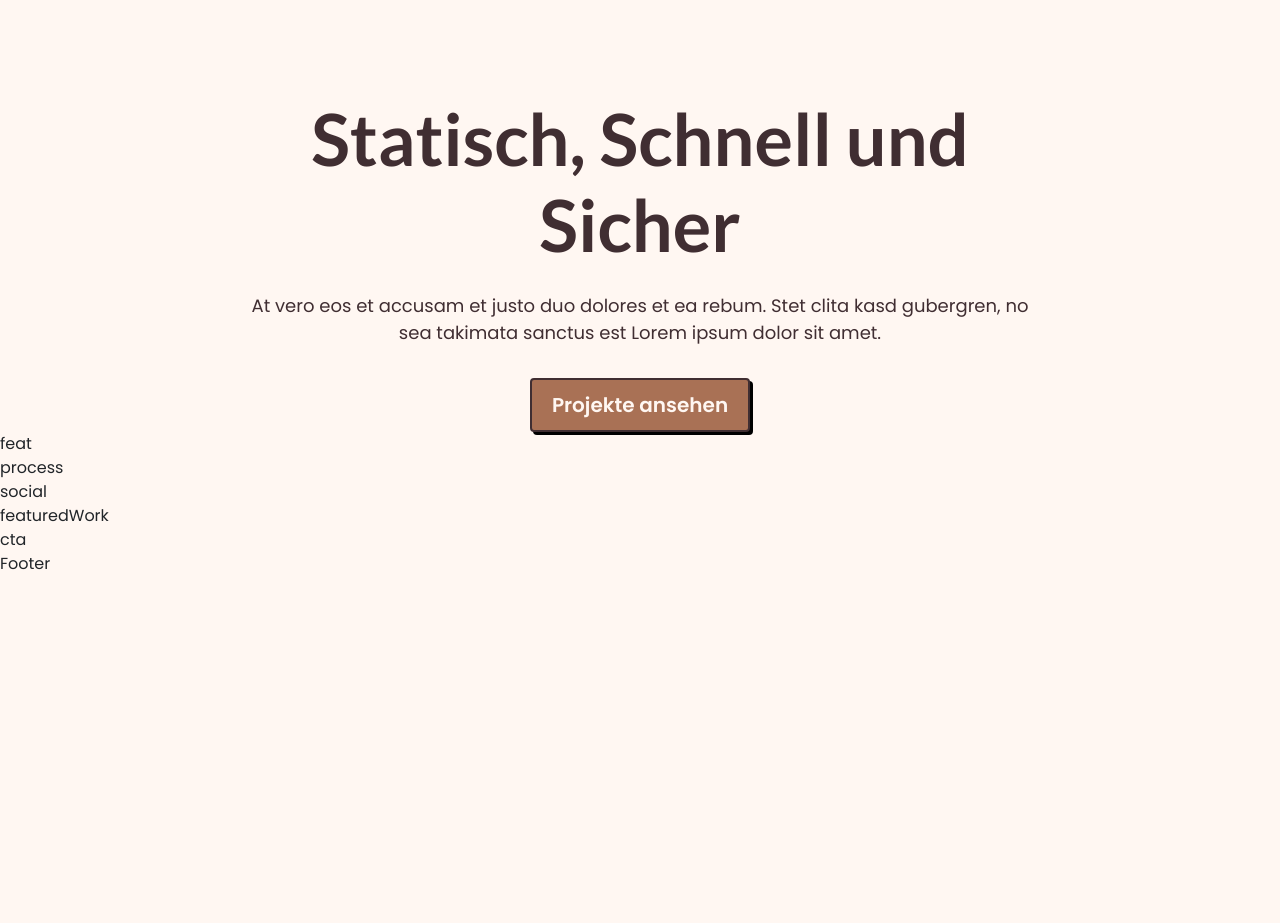
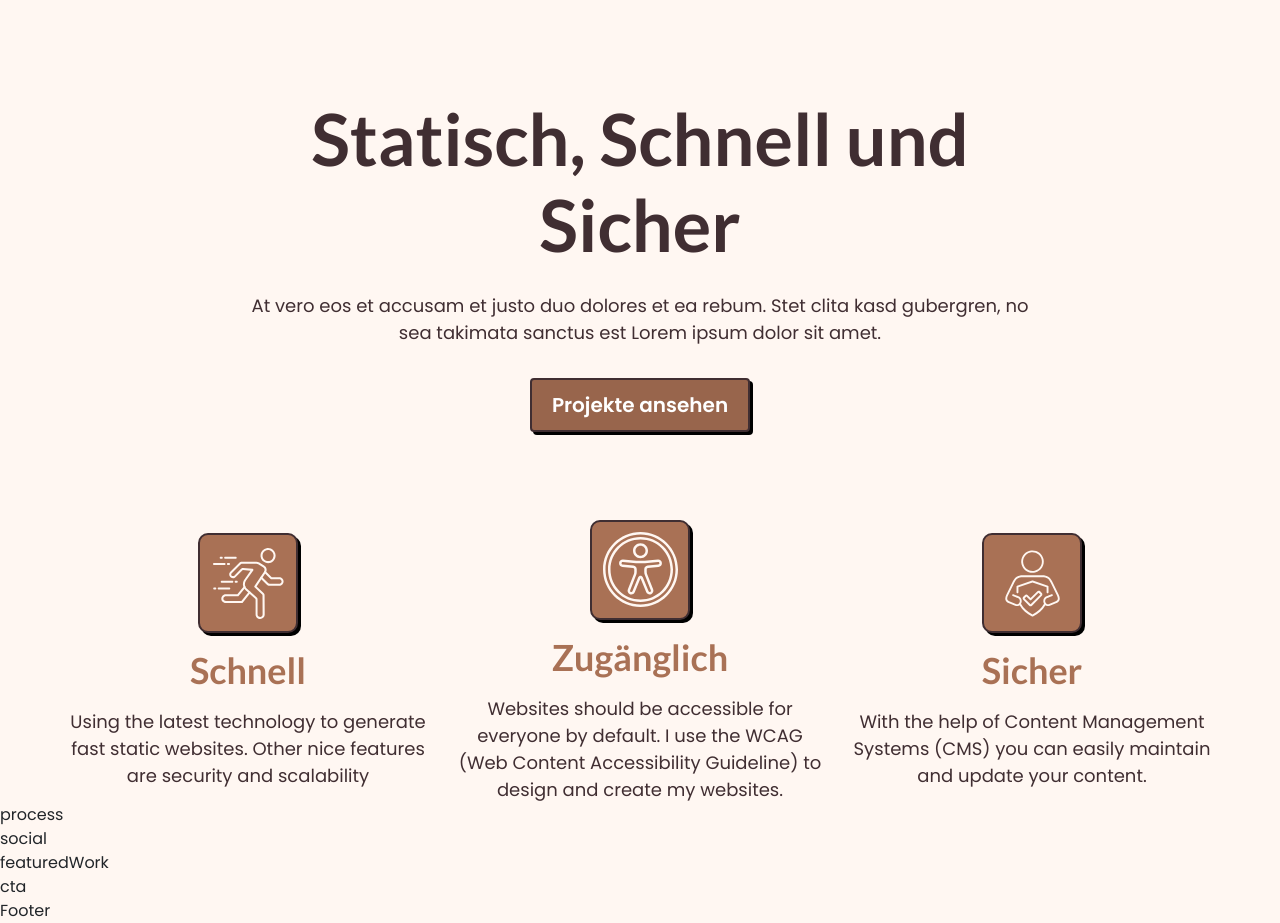
Before and after one commit to MinhKhangTran/11ty_devlifting_v2, an Eleventy site: page src/index.html in a window 1280 px wide. Shown: the part 67-990 px from the top of the page. Before the commit the page ends 800 px from the top, so only its background shows below. Built offline with nearby package versions, Linux system fonts and the light colour scheme; Eleventy itself is replaced by a stand-in of ours; files that its build step writes are made by us from their sources.

Commit message:
:sparkles: feat

```diff
--- a/src/_includes/partials/feat.html
+++ b/src/_includes/partials/feat.html
@@ -1 +1,21 @@
-<section id="feat" aria-label="feat section">feat</section>
+<section class="wrapper" id="feat" aria-label="feat section">
+  <div class="row">
+    {% for benefit in benefits.benefit %}
+    <article
+      class="col-md-4 | d-flex flex-column justify-content-center align-items-center"
+    >
+      <div
+        class="kasten | bg-primary d-flex justify-content-center align-items-center border border-dark border-2"
+      >
+        <img src="/images/{{benefit.icon}}.svg" alt="" />
+        <span class="visually-hidden">{{benefit.benefit_title}} icon</span>
+      </div>
+
+      <h2 class="heading-2 | text-capitalize text-primary text-center py-3">
+        {{benefit.benefit_title}}
+      </h2>
+      <p class="body-lg | text-dark text-center">{{benefit.benefit_text}}</p>
+    </article>
+    {% endfor %}
+  </div>
+</section>
--- a/src/_includes/partials/hero.html
+++ b/src/_includes/partials/hero.html
@@ -2,8 +2,6 @@
   <h1 class="heading-1 text-dark text-center">{{hero.hero_heading}}</h1>
   <p class="text-dark body-lg text-center">{{hero.hero_sub}}</p>
   <div class="d-flex justify-content-center">
-    <a href="/projekte" class="text-light bg-primary | btn-main"
-      >{{hero.hero_btn}}</a
-    >
+    <a href="/projekte" class="text-white | btn-main">{{hero.hero_btn}}</a>
   </div>
 </section>
--- a/src/scss/components/_button.scss
+++ b/src/scss/components/_button.scss
@@ -9,6 +9,7 @@
   transition: box-shadow 0.35s ease-in-out;
   font-size: 1rem;
   font-weight: 600;
+  background-color: #98654c;
   @include md {
     font-size: math.div(20rem, 16);
     padding-inline: math.div(20rem, 16);
--- a/src/scss/components/_feat.scss
+++ b/src/scss/components/_feat.scss
@@ -1 +1,17 @@
 @use "sass:math";
+
+#feat {
+  padding-top: math.div(88rem, 16);
+  .row {
+    gap: math.div(40rem, 16);
+    @include md {
+      gap: 0;
+    }
+  }
+  .kasten {
+    width: 100px;
+    height: 100px;
+    border-radius: 10px;
+    box-shadow: 3px 3px 0px #000000;
+  }
+}
```
Also changed, not shown: src/css/index.css.
